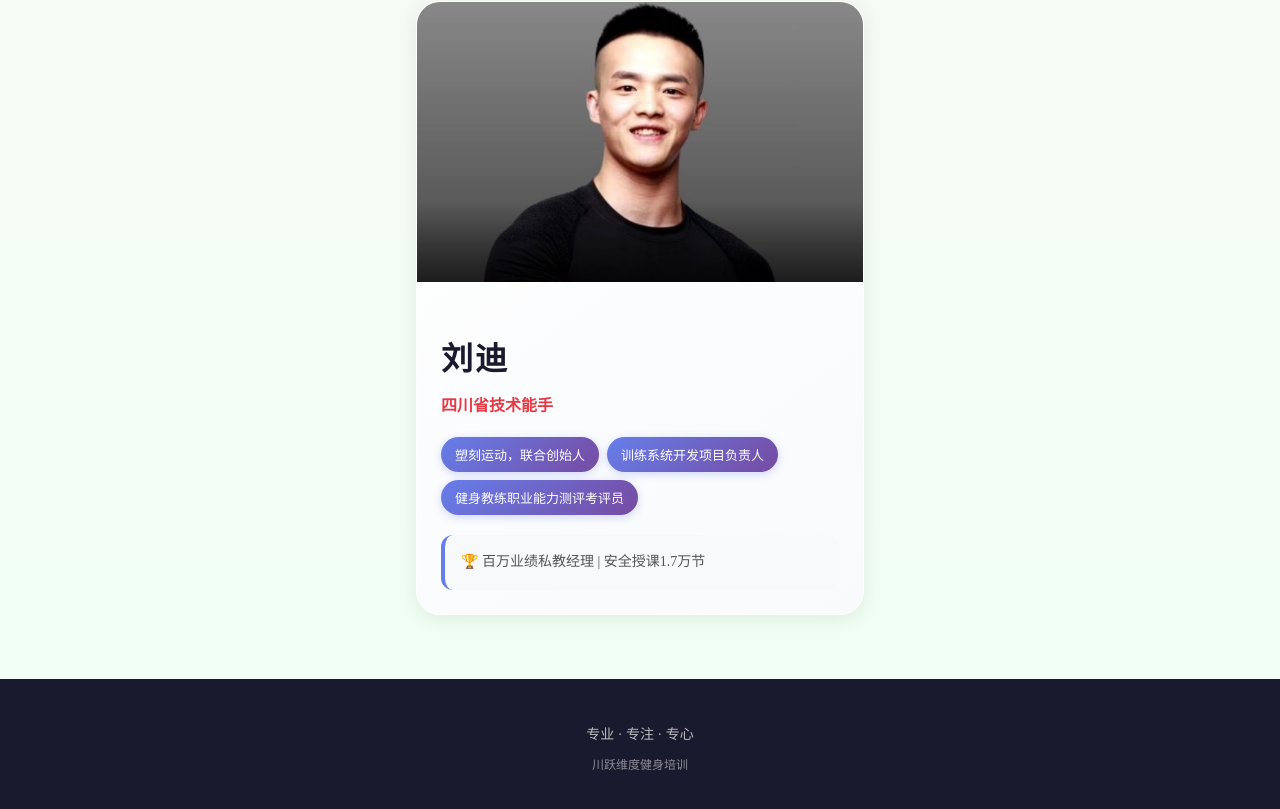
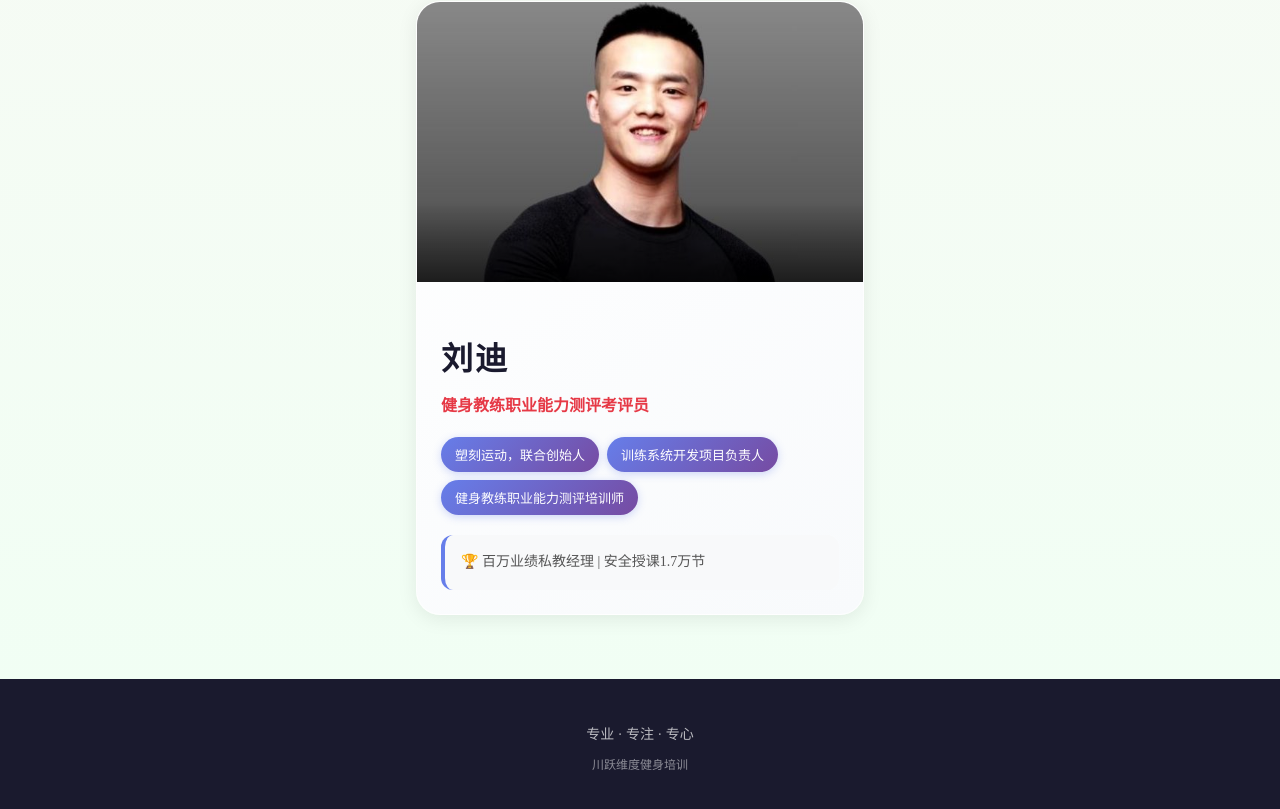
Before and after one commit to LaserJunyi/mentor-intro, a Next.js app: page / in a window 1280 px wide. Shown: the part 3596-4405 px from the top of the page. Built offline with nearby package versions, Linux system fonts and the light colour scheme.

Commit message:
Update mentor title and highlights

```diff
--- a/src/app/page.tsx
+++ b/src/app/page.tsx
@@ -47,8 +47,8 @@ const mentors = [
     id: 6,
     name: '刘迪',
     image: '/mentors/image6.jpg',
-    title: '四川省技术能手',
-    highlights: ['塑刻运动，联合创始人', '训练系统开发项目负责人', '健身教练职业能力测评考评员'],
+    title: '健身教练职业能力测评考评员',
+    highlights: ['塑刻运动，联合创始人', '训练系统开发项目负责人', '健身教练职业能力测评培训师'],
     experience: '百万业绩私教经理 | 安全授课1.7万节'
   }
 ]
```
